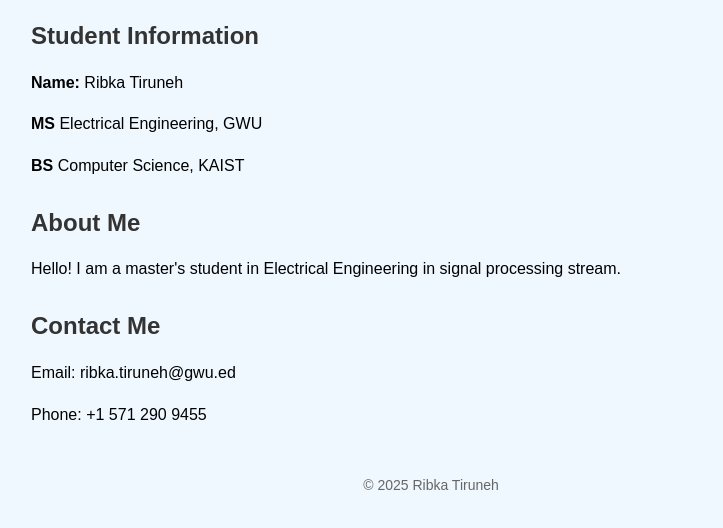
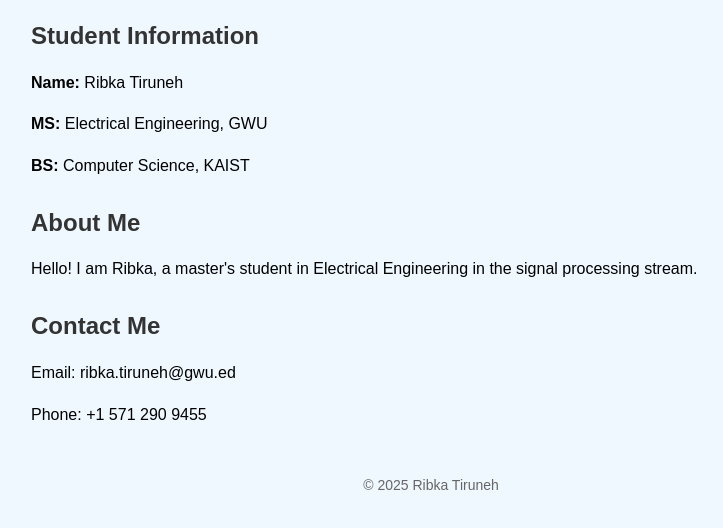
Before and after one commit to ribkatam/ribkatam.github.io, a plain HTML site: page index.html in a window 1280 px wide. Shown: the part 272-800 px from the top of the page, without its empty margins (209-932 px from the left). Drawn offline with Linux system fonts and the light colour scheme.

Commit message:
Update index.html

```diff
--- a/index.html
+++ b/index.html
@@ -49,13 +49,13 @@
     <section>
         <h2>Student Information</h2>
         <p><strong>Name:</strong> Ribka Tiruneh</p>
-        <p><strong>MS</strong> Electrical Engineering, GWU</p>
-         <p><strong>BS</strong> Computer Science, KAIST</p>
+        <p><strong>MS:</strong> Electrical Engineering, GWU</p>
+         <p><strong>BS:</strong> Computer Science, KAIST</p>
     </section>
 
     <section>
         <h2>About Me</h2>
-        <p>Hello! I am a master's student in Electrical Engineering in signal processing stream.</p>
+        <p>Hello! I am  Ribka, a master's student in Electrical Engineering in the signal processing stream.</p>
     </section>
 
     <section>
```
